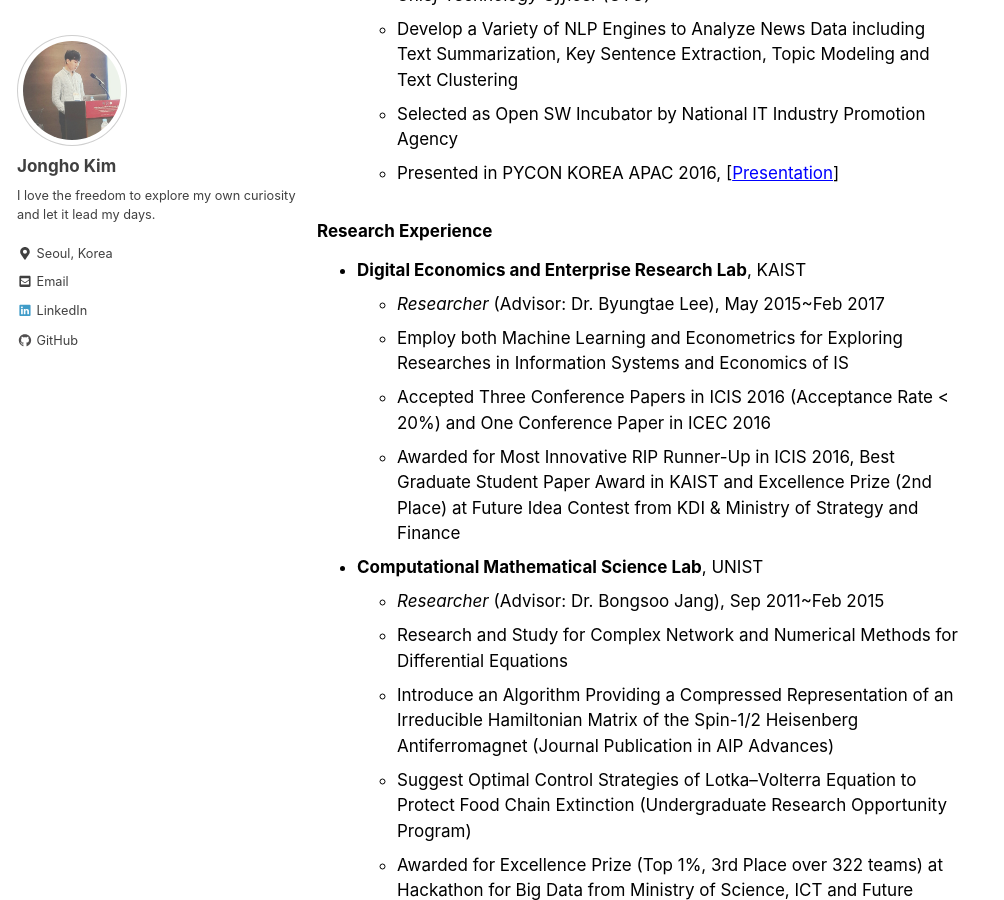
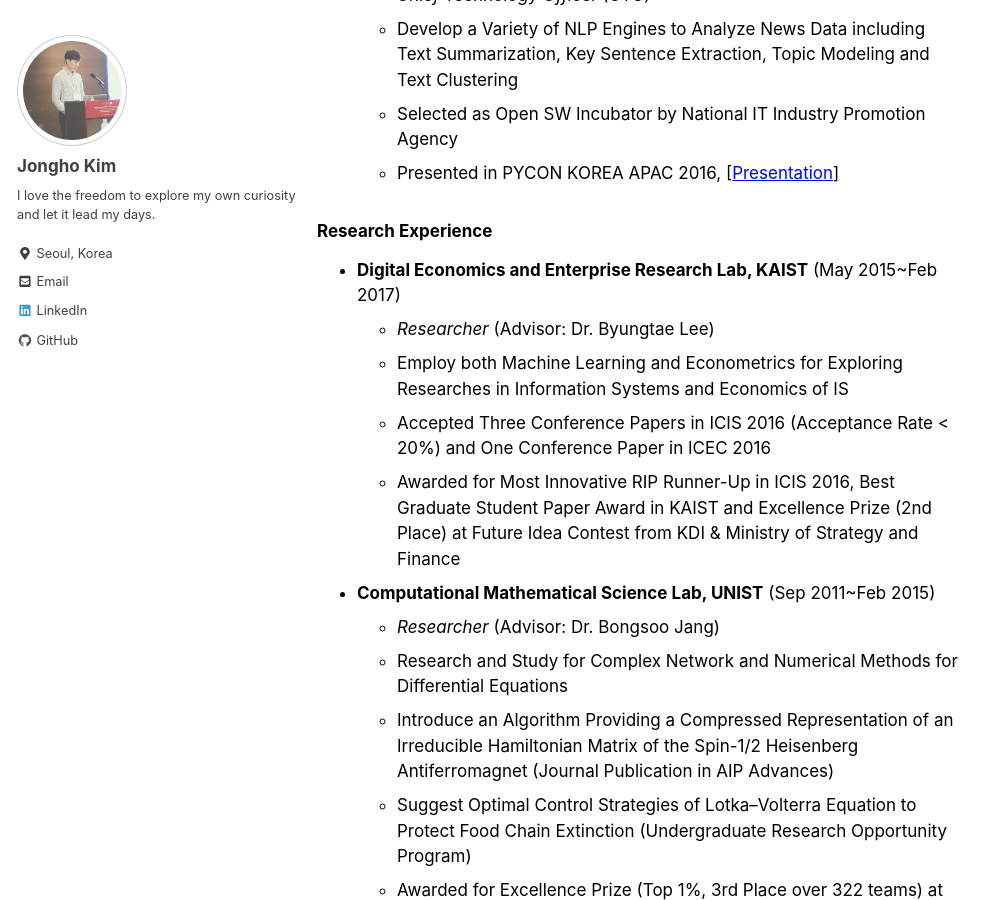
Before and after one commit to jonghkim/jonghkim.github.io, a Jekyll site: the page built from _pages/about.md, in a window 1280 px wide and 900 px high, scrolled down 1513 px. Shown: the whole window, without its empty margins (0-1004 px from the left). Built offline with Jekyll 4.4.1, drawn with Linux system fonts in a browser that asks for light colours; nearby versions of some CDN libraries.

Commit message:
edu updated

```diff
--- a/_pages/about.md
+++ b/_pages/about.md
@@ -40,14 +40,14 @@ last_modified_at: 2019-03-19
     - Presented in PYCON KOREA APAC 2016, [[Presentation](http://bit.ly/2mroROR)]
 
 ### Research Experience
-- **Digital Economics and Enterprise Research Lab**, KAIST
-    - *Researcher* (Advisor: Dr. Byungtae Lee), May 2015~Feb 2017
+- **Digital Economics and Enterprise Research Lab, KAIST** (May 2015~Feb 2017)
+    - *Researcher* (Advisor: Dr. Byungtae Lee)
     - Employ both Machine Learning and Econometrics for Exploring Researches in Information Systems and Economics of IS
     - Accepted Three Conference Papers in ICIS 2016 (Acceptance Rate < 20%) and One Conference Paper in ICEC 2016
     - Awarded for Most Innovative RIP Runner-Up in ICIS 2016, Best Graduate Student Paper Award in KAIST and Excellence Prize (2nd Place) at Future Idea Contest from KDI & Ministry of Strategy and Finance
 
-- **Computational Mathematical Science Lab**, UNIST
-    - *Researcher* (Advisor: Dr. Bongsoo Jang), Sep 2011~Feb 2015
+- **Computational Mathematical Science Lab, UNIST** (Sep 2011~Feb 2015)
+    - *Researcher* (Advisor: Dr. Bongsoo Jang)
     - Research and Study for Complex Network and Numerical Methods for Differential Equations
     - Introduce an Algorithm Providing a Compressed Representation of an Irreducible Hamiltonian Matrix of the Spin-1/2 Heisenberg Antiferromagnet (Journal Publication in AIP Advances)
     - Suggest Optimal Control Strategies of Lotka–Volterra Equation to Protect Food Chain Extinction (Undergraduate Research Opportunity Program)
```
